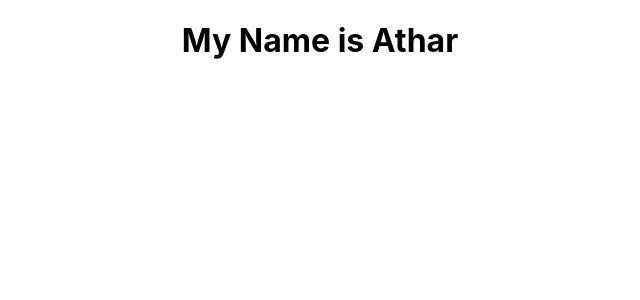
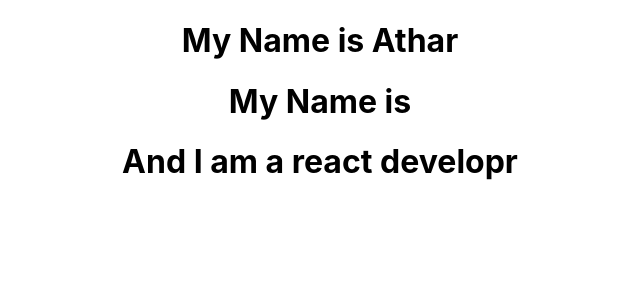
Before and after one commit to AtharLaique/ReactBasics, a React (Create React App) app: page / in a window 1280 px wide. Shown: the top 300 px of the page, without its empty margins (320-960 px from the left). Built offline with nearby package versions, Linux system fonts and the light colour scheme.

Commit message:
Passing Html to component and received in functional component

```diff
--- a/src/App.js
+++ b/src/App.js
@@ -7,6 +7,10 @@ function App() {
     <div className="App">
       {/* Step 1 : Pass Data to component */}
       <Props name='Athar'/>
+      {/* Step 1 : Write Html in side the component   */}
+      <Props >
+        <h1> And I am a react developr</h1>
+      </Props>
     </div>
   );
 }
--- a/src/Props.jsx
+++ b/src/Props.jsx
@@ -5,6 +5,8 @@ const Props=(props)=>{
         <div>
         {/* Step 3 : Use Props here */}
         <h1> My Name is {props.name}</h1>
+         {/* Step 3 : Get Html using props.children property */}
+        {props.children}
         </div>
     )
 }
```
